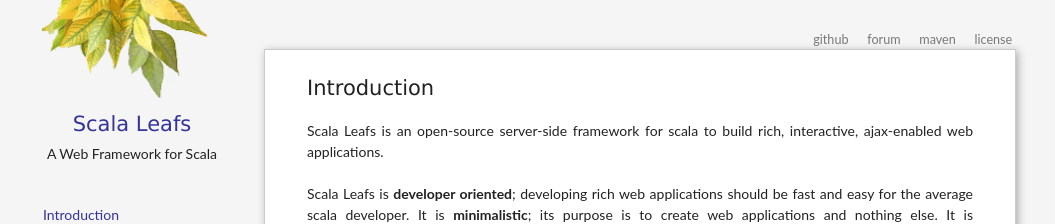
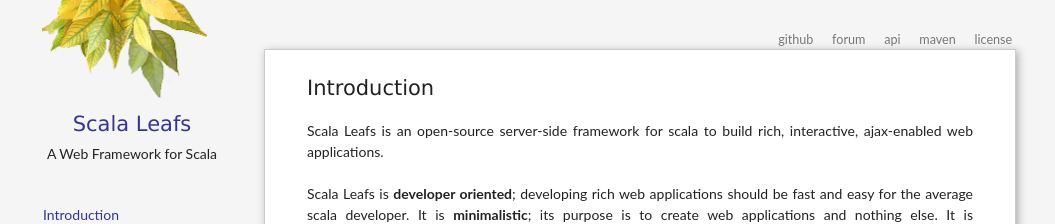
Before and after one commit to scalastuff/scalaleafs, a Jekyll site: the page built from index.md, in a window 1280 px wide. Shown: the top 224 px of the page, without its empty margins (0-1055 px from the left). Built offline with Jekyll 4.4.1, drawn with Linux system fonts in a browser that asks for light colours.

Commit message:
Updated _layouts/default.html

```diff
--- a/_layouts/default.html
+++ b/_layouts/default.html
@@ -69,6 +69,7 @@
     <ul class="nav">
       <li><a class="home" target="github" href="https://github.com/scalastuff/scalaleafs">github</a></li>
     	<li><a target="forum" href="https://groups.google.com/forum/#!forum/scalaleafs">forum</a></li>
+      <li><a target="maven" href="/api/index.html">api</a></li>
     	<li><a target="maven" href="http://search.maven.org/#browse%7C1528384846">maven</a></li>
     	<li><a target="license" href="https://raw.github.com/scalastuff/scalaleafs/master/LICENSE.TXT">license</a></li>
     </ul>
```
